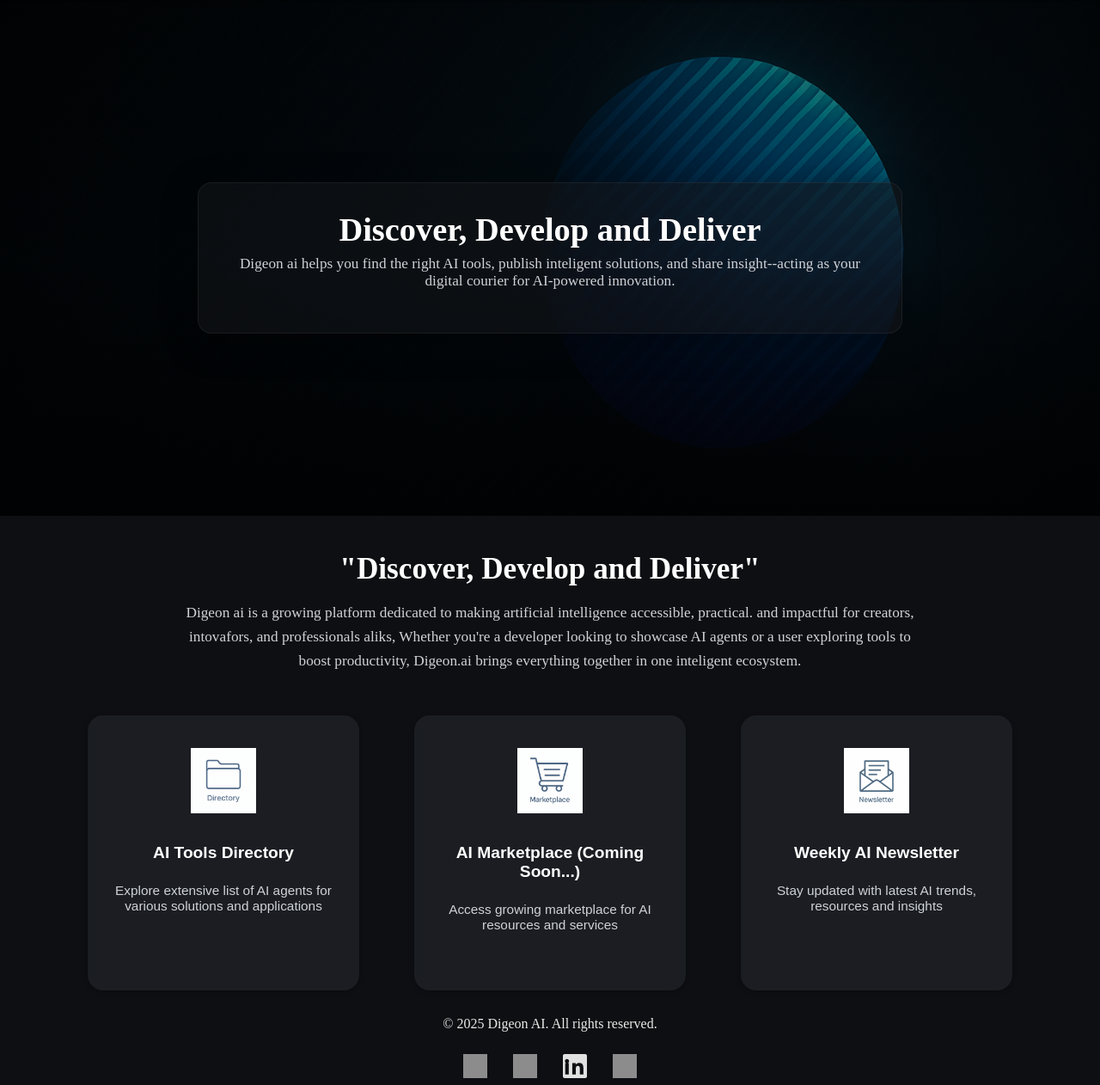
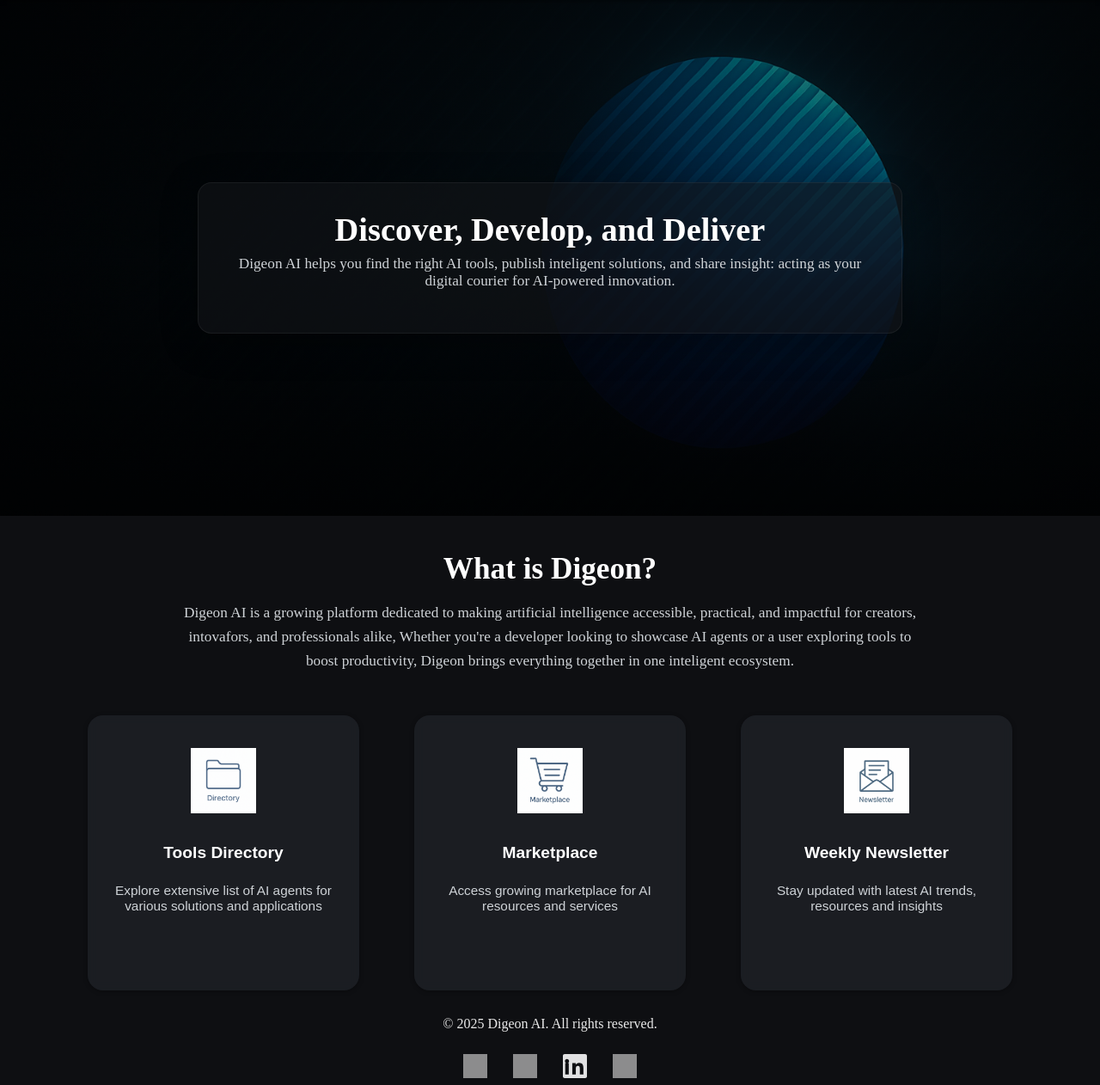
Before and after one commit to RajD2004/digeon, a Flask app: page / in a window 1280 px wide. Shown: the part 60-1322 px from the top of the page at 86% size. Run offline with Flask 3, Linux system fonts and the light colour scheme; grey boxes are pictures that could not be loaded.

Commit message:
Update index.html

```diff
--- a/templates/index.html
+++ b/templates/index.html
@@ -38,23 +38,23 @@
       <section class="home-hero animate">
         <div class="hero-gradient"></div>
         <div class="hero-overlay">
-          <h1>Discover, Develop and Deliver</h1>
+          <h1>Discover, Develop, and Deliver</h1>
           <p>
-            Digeon ai helps you find the right AI tools, publish inteligent
-            solutions, and share insight--acting as your digital courier for
+            Digeon AI helps you find the right AI tools, publish inteligent
+            solutions, and share insight: acting as your digital courier for
             AI-powered innovation.
           </p>
         </div>
       </section>
 
       <div class="about-block animate">
-        <h2>"Discover, Develop and Deliver"</h2>
+        <h2>What is Digeon?</h2>
         <p>
-          Digeon ai is a growing platform dedicated to making artificial
-          intelligence accessible, practical. and impactful for creators,
-          intovafors, and professionals aliks, Whether you're a developer
+          Digeon AI is a growing platform dedicated to making artificial
+          intelligence accessible, practical, and impactful for creators,
+          intovafors, and professionals alike, Whether you're a developer
           looking to showcase AI agents or a user exploring tools to boost
-          productivity, Digeon.ai brings everything together in one inteligent
+          productivity, Digeon brings everything together in one inteligent
           ecosystem.
         </p>
       </div>
@@ -68,7 +68,7 @@
             src="{{ url_for('static', filename='images/directory.png') }}"
             alt="AI Tools Directory"
           />
-          <h3>AI Tools Directory</h3>
+          <h3>Tools Directory</h3>
           <p>
             Explore extensive list of AI agents for various solutions and
             applications
@@ -83,7 +83,7 @@
             src="{{ url_for('static', filename='images/marketplace.png') }}"
             alt="AI Marketplace"
           />
-          <h3>AI Marketplace (Coming Soon...)</h3>
+          <h3>Marketplace</h3>
           <p>Access growing marketplace for AI resources and services</p>
         </button>
 
@@ -95,7 +95,7 @@
             src="{{ url_for('static', filename='images/newsletter.png') }}"
             alt="Weekly AI Newsletter"
           />
-          <h3>Weekly AI Newsletter</h3>
+          <h3>Weekly Newsletter</h3>
           <p>Stay updated with latest AI trends, resources and insights</p>
         </button>
       </div>
```
